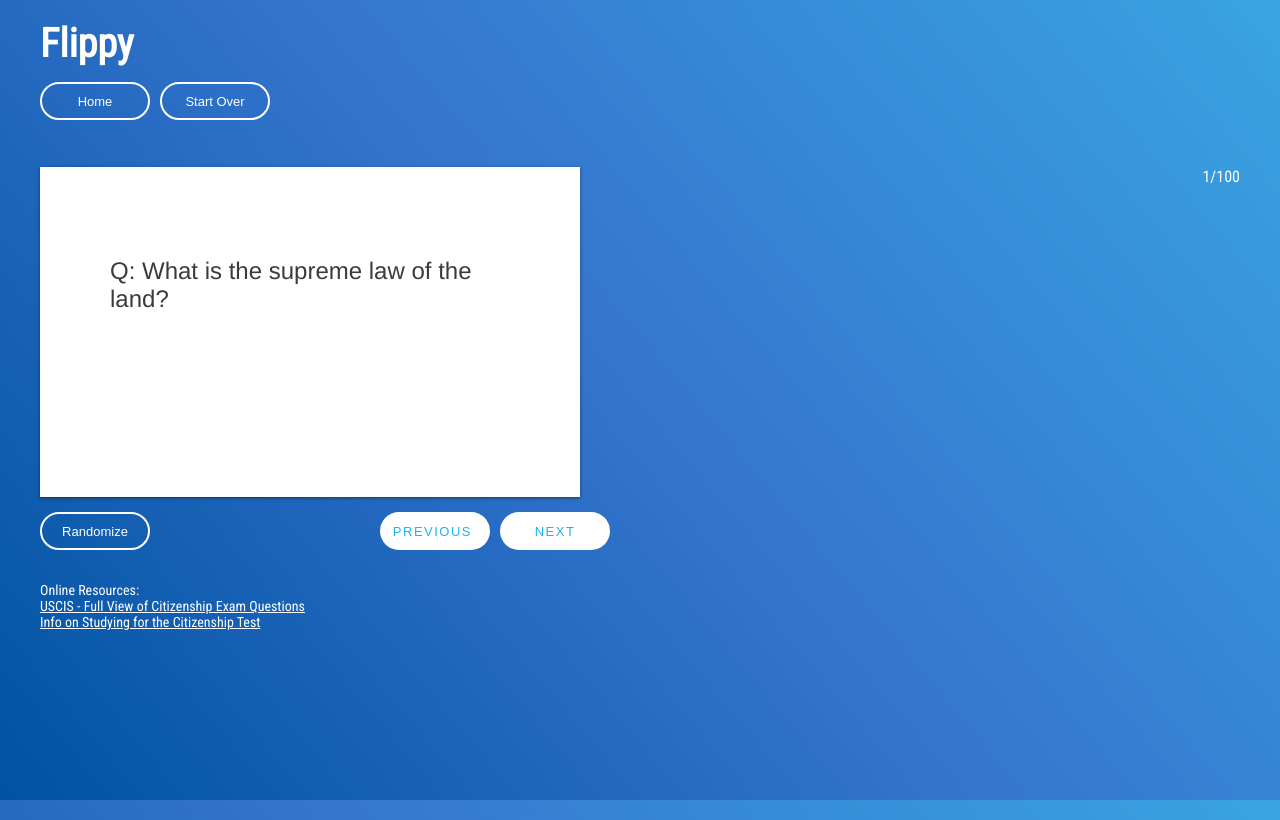
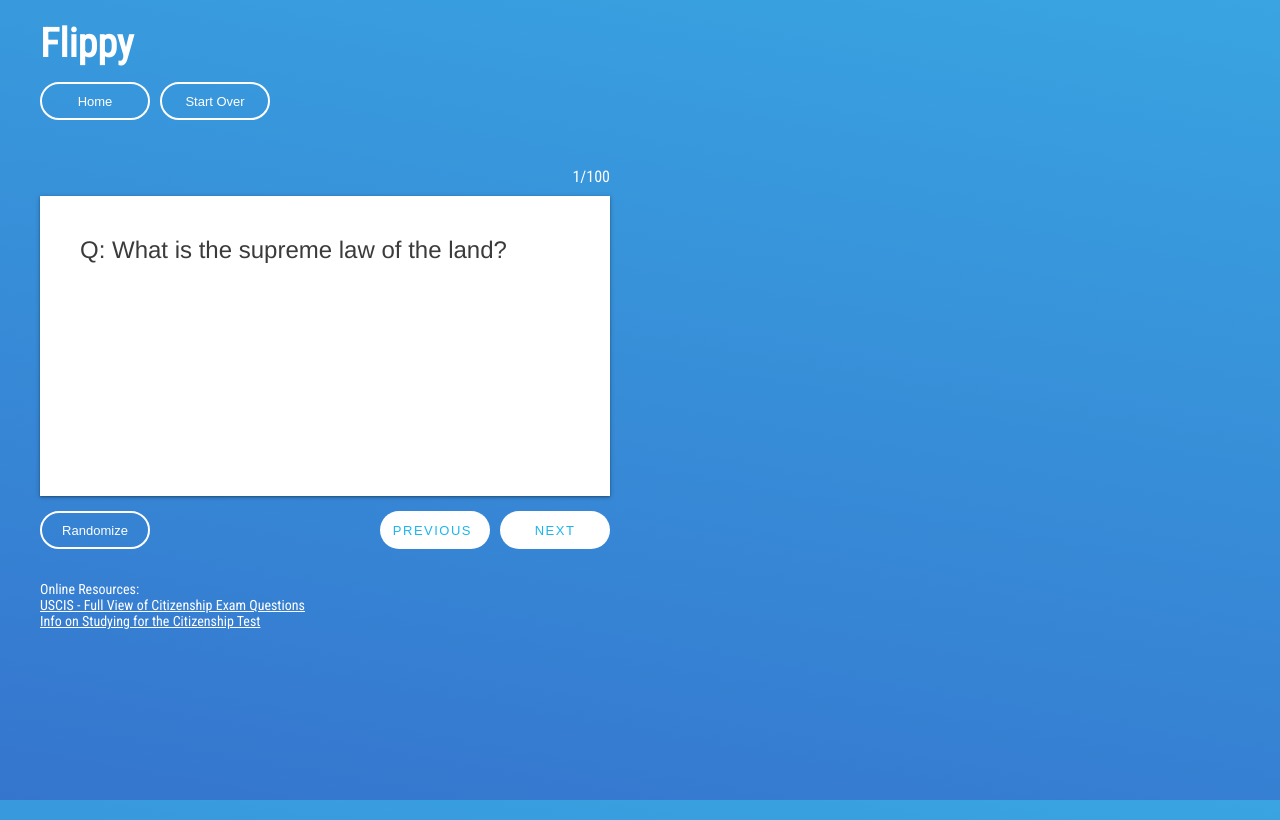
Before and after one commit to loucilvr/Flippy, a React (Create React App) app: page /study in a window 1280 px wide. Built offline with nearby package versions, Linux system fonts and the light colour scheme.

Commit message:
fixed margin issues

```diff
--- a/src/assets/App.css
+++ b/src/assets/App.css
@@ -6,6 +6,8 @@
 
 .flashCards {
   margin-top: 30px;
+  width: 570px;
+  height: 100%;
 }
 
 .form {
@@ -50,16 +52,17 @@
 .paper{
   box-shadow: 0 1px 5px rgba(0, 0, 0, 0.23), 0 1px 2px rgba(0, 0, 0, 0.29);
   transition: all 0.3s cubic-bezier(.25, .8, .25, 1);
+  background-color: #fff;
+  width: 550px;
 }
 
 .flashCard {
   font-family: 'Helvetica Neue', sans-serif;
-  background-color: #fff;
   color: #3b3b3b;
-  width: 480px;
-  height: 230px;
-  padding: 50px 30px;
+  width: 100%;
+  height: 300px;
   overflow-wrap: break-word;
+  display: inline-block;
 }
 
 .question {
--- a/src/assets/index.css
+++ b/src/assets/index.css
@@ -7,8 +7,7 @@ body {
 }
 
 html {
-  background: -webkit-linear-gradient(40deg, #0052a2, #3575ce, #39a4e1);
-  /*background: -webkit-linear-gradient(40deg, #02bde5, #21c0ed, #3eb1f2);*/
+  background: -webkit-linear-gradient(80deg, #3575ce, #39a4e1);
   -webkit-background-size: cover;
   -moz-background-size: cover;
   -o-background-size: cover;
```
